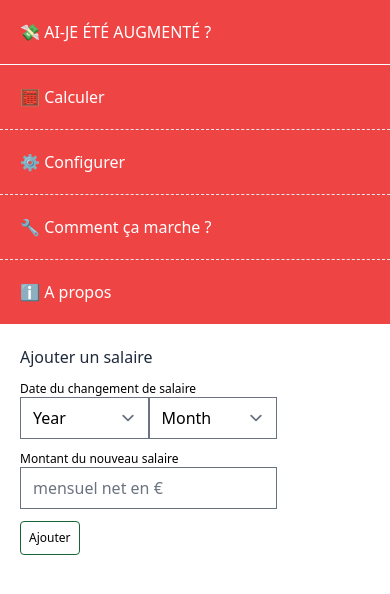
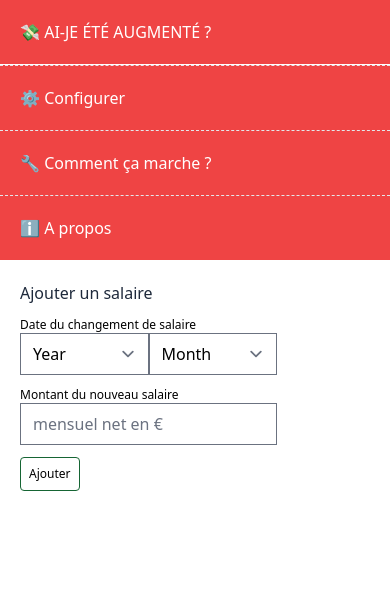
Before and after one commit to quentinlegot/ai-je-ete-augmente, a Vue app: page / in a window 390 px wide. Shown: the top 594 px of the page. Built offline with nearby package versions, Linux system fonts and the light colour scheme.

Commit message:
feat: hide the second router link to the main view when not in lg screens

```diff
--- a/src/App.vue
+++ b/src/App.vue
@@ -43,7 +43,7 @@ export default {
       </RouterLink>
     </h1>
     <nav class="divide-y divide-dashed md:flex md:grow md:flex-row md:justify-end md:divide-none">
-      <RouterLink to="/" class="block p-5 hover:bg-red-600"> 🧮 Calculer </RouterLink>
+      <RouterLink to="/" class="hidden p-5 hover:bg-red-600 lg:block"> 🧮 Calculer </RouterLink>
       <RouterLink to="/configure" class="block p-5 hover:bg-red-600"> ⚙️ Configurer </RouterLink>
       <RouterLink to="/how" class="block p-5 hover:bg-red-600"> 🔧 Comment ça marche ? </RouterLink>
       <RouterLink to="/about" class="block p-5 hover:bg-red-600"> ℹ️ A propos </RouterLink>
```
